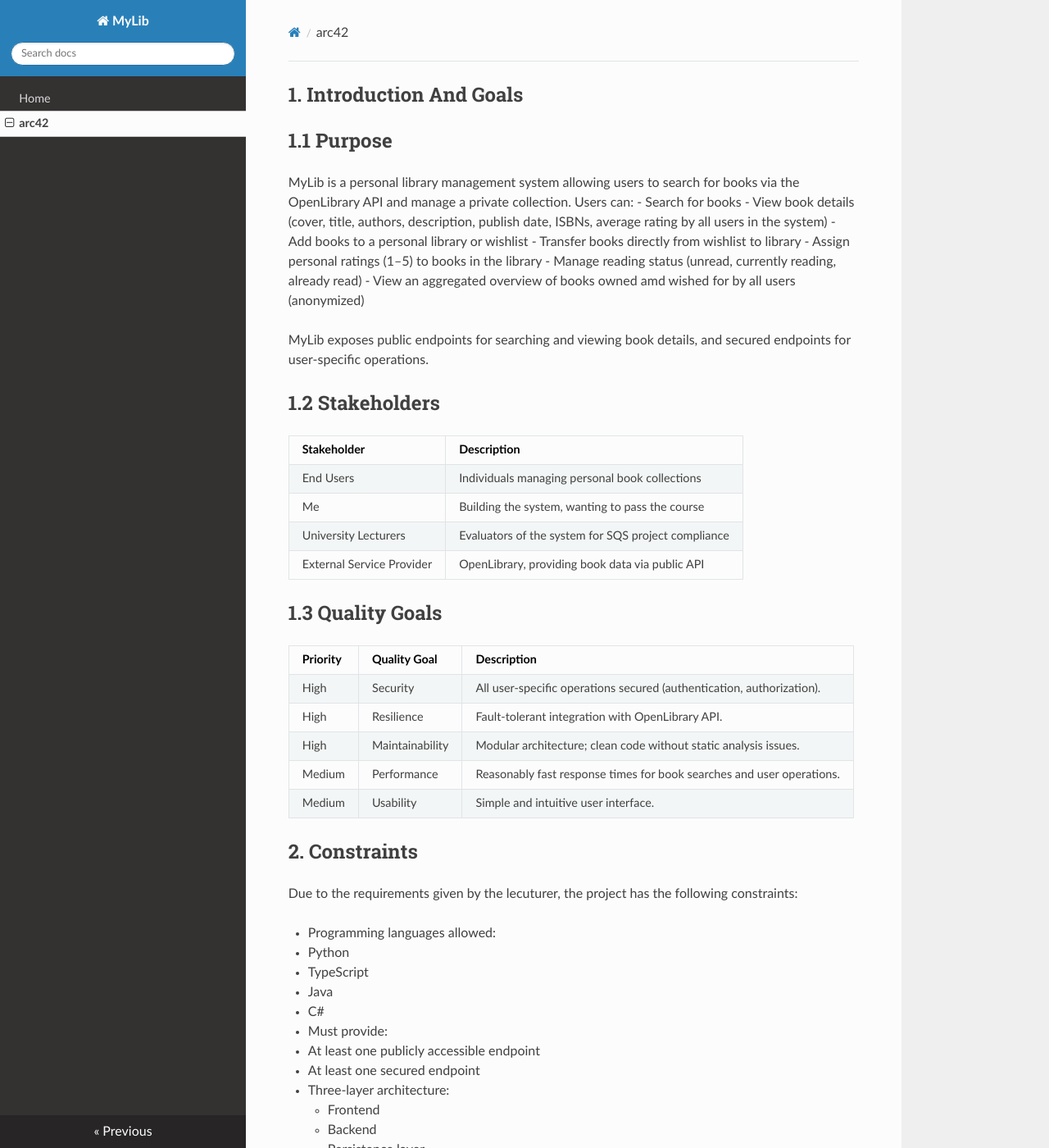
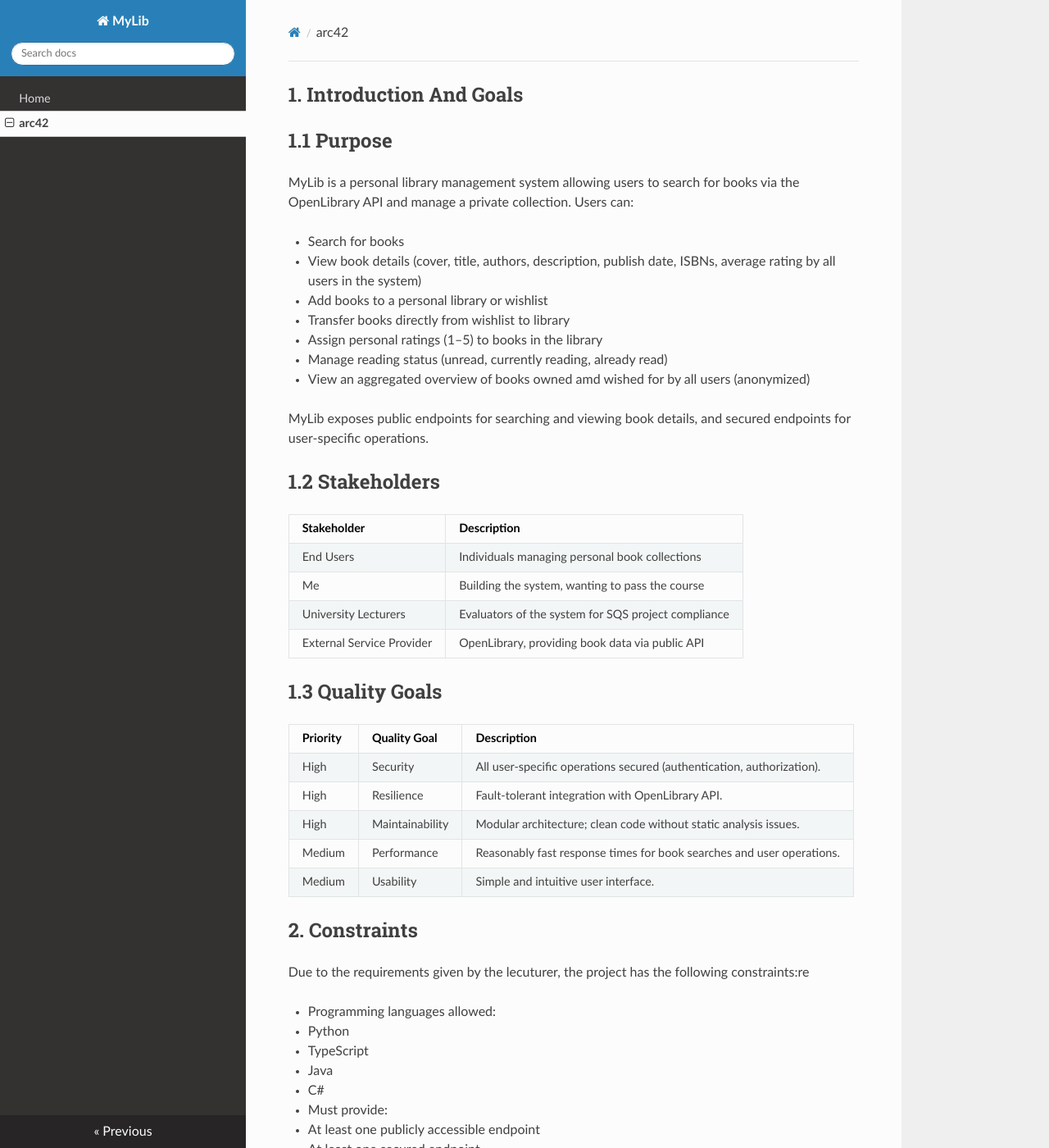
Before and after one commit to CP-THRO/THRO-SQS-MyLib, an MkDocs documentation site: the page built from docs/arc42.md, in a window 1280 px wide and 1400 px high. Shown: the whole window at 82% size. Built offline with MkDocs 1.6.1, drawn with Linux system fonts in a browser that asks for light colours; nearby versions of some CDN libraries; some of the changed text lies outside the part shown.

Commit message:
Added sentence, trying to fix an anomaly

```diff
--- a/docs/arc42.md
+++ b/docs/arc42.md
@@ -3,6 +3,7 @@
 ## 1.1 Purpose
 
 MyLib is a personal library management system allowing users to search for books via the OpenLibrary API and manage a private collection. Users can:
+
 - Search for books
 - View book details (cover, title, authors, description, publish date, ISBNs, average rating by all users in the system)
 - Add books to a personal library or wishlist
@@ -36,7 +37,7 @@ MyLib exposes public endpoints for searching and viewing book details, and secur
 
 ## 2. Constraints
 
-Due to the requirements given by the lecuturer, the project has the following constraints:
+Due to the requirements given by the lecuturer, the project has the following constraints:re
 
 - Programming languages allowed:
   - Python
```
Also changed, not shown: other parts of docs/arc42.md (+2 -0 lines).
